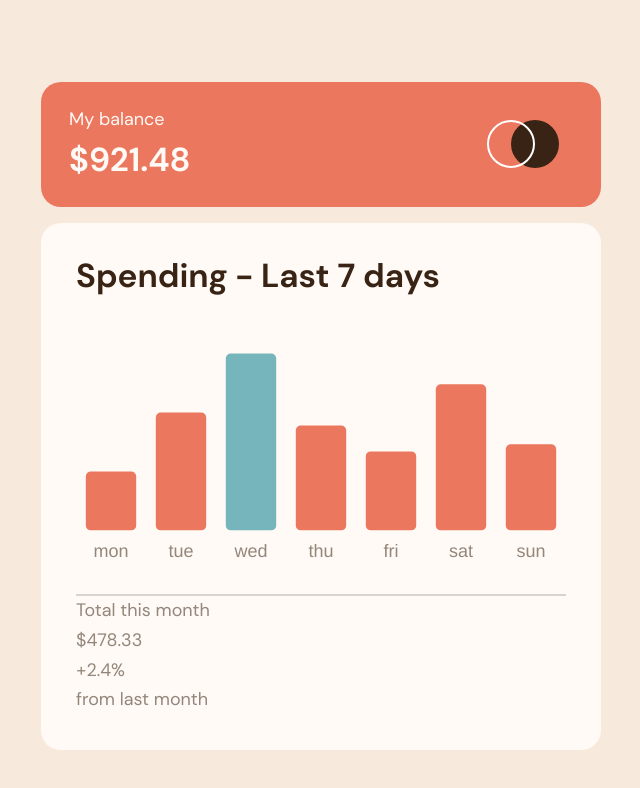
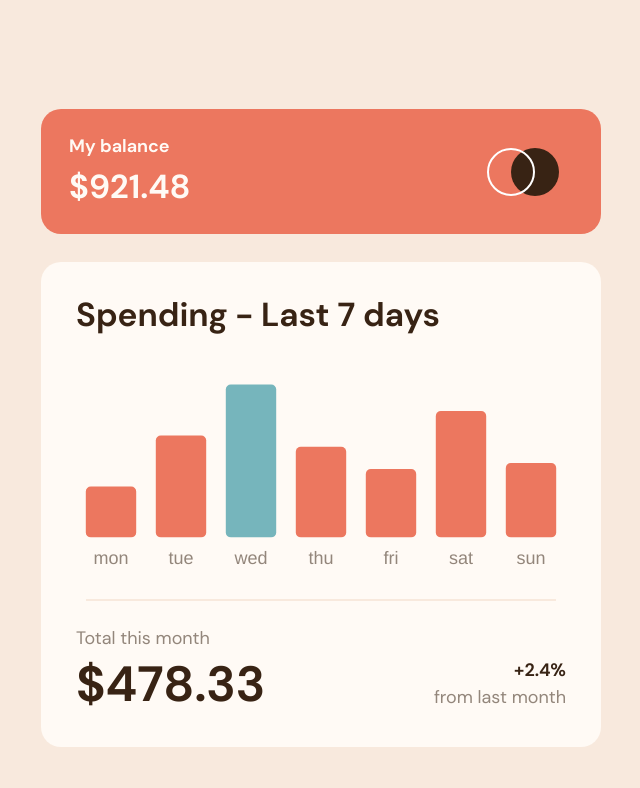
Before and after one commit to Nazhdaque/fem-expenses-chart-component, a website built with Vite: page index.html in a window 1280 px wide. Shown: the whole page, without its empty margins (319-959 px from the left). Built offline with nearby package versions, Linux system fonts and the light colour scheme.

Commit message:
some styles added, fetch & async functions added

```diff
--- a/index.html
+++ b/index.html
@@ -45,30 +45,33 @@
 
 <body>
 	<main>
-		<div class="chart-component">
-			<div class="chart-header">
+		<article class="chart-component">
+			<header class="chart-header">
 				<div>
-					<p>My balance</p>
+					<h1>My balance</h1>
 					<p class="amount">$921.48</p>
 				</div>
 				<img class="logo"
 						 src="/images/logo.svg"
 						 alt="">
-			</div>
+			</header>
 
 			<div class="chart-body">
-				<h1 class="chart-title">Spending - Last 7 days</h1>
+				<h2 class="chart-title">Spending - Last 7 days</h2>
 				<div class="chart-holder">
 					<canvas id="expenses-chart"></canvas>
 				</div>
 
-				<p>Total this month</p>
-				<p>$478.33</p>
-
-				<p>+2.4%</p>
-				<p>from last month</p>
+				<footer class="chart-footer">
+					<p>Total this month</p>
+					<p class="total">$478.33</p>
+					<div class="result">
+						<p class="percent">+2.4%</p>
+						<p>from last month</p>
+					</div>
+				</footer>
 			</div>
-		</div>
+		</article>
 	</main>
 	<script type="module"
 					src="/main.js"></script>
--- a/main.js
+++ b/main.js
@@ -1,36 +1,5 @@
 import "./style.css";
 import Chart from "chart.js/auto";
-
-const data = [
-	{
-		day: "mon",
-		amount: 17.45,
-	},
-	{
-		day: "tue",
-		amount: 34.91,
-	},
-	{
-		day: "wed",
-		amount: 52.36,
-	},
-	{
-		day: "thu",
-		amount: 31.07,
-	},
-	{
-		day: "fri",
-		amount: 23.39,
-	},
-	{
-		day: "sat",
-		amount: 43.28,
-	},
-	{
-		day: "sun",
-		amount: 25.48,
-	},
-];
 
 class chartValues {
 	constructor(data) {
@@ -64,6 +33,11 @@ class chartValues {
 				? this.chartColors.accentOnHover
 				: this.chartColors.mainOnHover
 		);
+	getFontSize = () => {
+		window.outerWidth <= 450
+			? (Chart.defaults.font.size = 12)
+			: (Chart.defaults.font.size = 18);
+	};
 	getValues = () => {
 		return {
 			tooltipTitle_hidden: () => "",
@@ -74,33 +48,36 @@ class chartValues {
 			hoverBackgroundColor: this.getHoverBgColor(),
 			chartColors: this.chartColors,
 			borderRadius: 5,
+			chartFontSize: this.getFontSize,
 		};
 	};
 }
 
+const getData = async () => {
+	const responce = await fetch("data.json");
+	const data = await responce.json();
 	const values = new chartValues(data);
-const expensesChart = values.getValues();
+	return values.getValues();
+};
 
-new Chart(document.getElementById("expenses-chart"), {
+const getChart = async () => {
+	const ctx = document.getElementById("expenses-chart");
+	const expensesChart = await getData();
+
+	new Chart(ctx, {
 		type: "bar",
 		options: {
-		aspectRatio: 1.1,
+			aspectRatio: 1.25,
 			maintainAspectRatio: false,
 			animation: true,
 			scales: {
 				x: {
-				grid: {
-					display: false,
-				},
+					grid: { display: false },
 					ticks: {
 						color: expensesChart.chartColors.xTicksColor,
-					font: {
-						size: 18,
+						font: { size: expensesChart.chartFontSize },
 					},
-				},
-				border: {
-					display: false,
-				},
+					border: { display: false },
 				},
 				y: {
 					display: false,
@@ -108,18 +85,14 @@ new Chart(document.getElementById("expenses-chart"), {
 				},
 			},
 			plugins: {
-			legend: {
-				display: false,
-			},
+				legend: { display: false },
 				tooltip: {
 					caretSize: 0,
 					caretPadding: 8,
 					yAlign: "bottom",
 					xAlign: "center",
 					displayColors: false,
-				callbacks: {
-					title: expensesChart.tooltipTitle_hidden,
-				},
+					callbacks: { title: expensesChart.tooltipTitle_hidden },
 					bodyColor: expensesChart.chartColors.tooltipBodyColor,
 					backgroundColor: expensesChart.chartColors.tooltipBgColor,
 					bodyFont: {
@@ -127,7 +100,6 @@ new Chart(document.getElementById("expenses-chart"), {
 						weight: "500",
 					},
 					padding: 10,
-				cornerRadius: 7,
 				},
 			},
 		},
@@ -146,3 +118,6 @@ new Chart(document.getElementById("expenses-chart"), {
 			],
 		},
 	});
+};
+
+getChart();
--- a/style.css
+++ b/style.css
@@ -16,26 +16,30 @@
 :root {
 	--max-content-width: 35rem;
 
-	--soft-red: hsl(10, 79%, 65%);
-	--cyan: hsl(186, 34%, 60%);
+	--clr-primary-100: hsl(10, 79%, 65%);
+	--clr-primary-300: hsl(186, 34%, 60%);
 
-	--dark-brown: hsl(25, 47%, 15%);
-	--medium-brown: hsl(28, 10%, 53%);
-	--cream: hsl(27, 66%, 92%);
-	--very-pale-orange: hsl(33, 100%, 98%);
+	--clr-neutral-900: hsl(25, 47%, 15%);
+	--clr-neutral-600: hsl(28, 10%, 53%);
+	--clr-neutral-200: hsl(27, 66%, 92%);
+	--clr-neutral-100: hsl(33, 100%, 98%);
 
 	--ff-primary: "DM Sans", sans-serif;
 	--fs-400: 1.125rem;
 	--fs-800: calc(var(--fs-400) * 1.85);
+	--fs-900: calc(var(--fs-400) * 2.75);
 
 	--fw-regular: 400;
 	--fw-bold: 700;
 
-	--lh-reg: 1.65;
-	--lh-min: 1.1;
+	--lh-reg: 1.1;
 
 	--border-raduis: 1.25rem;
-	--padding: 1.75rem;
+
+	--spacing-2xl: calc(var(--spacing-md) * 2);
+	--spacing-xl: calc(var(--spacing-md) * 1.5);
+	--spacing-lg: calc(var(--spacing-md) * 1.25);
+	--spacing-md: 1.75rem;
 }
 
 *,
@@ -43,6 +47,7 @@
 *::after {
 	box-sizing: border-box !important;
 	margin: 0;
+	font-size: inherit;
 }
 
 img,
@@ -57,10 +62,10 @@ body {
 	font-family: var(--ff-primary);
 	font-weight: var(--fw-regular);
 	font-size: var(--fs-400);
-	color: var(--clr-neutral-100-solid);
+	color: var(--clr-neutral-600);
 	line-height: var(--lh-reg);
-	background-color: var(--cream);
-	padding: 1rem;
+	background-color: var(--clr-neutral-200);
+	padding: var(--spacing-md);
 }
 
 main {
@@ -71,54 +76,90 @@ main {
 }
 
 .chart-component {
-	display: grid;
-	gap: 1rem;
 	width: min(var(--max-content-width), 100%);
 }
+
 .chart-component > * {
 	border-radius: var(--border-raduis);
 }
 
+/* chart-header */
+.chart-header {
+	background: var(--clr-primary-100);
+	color: var(--clr-neutral-100);
+	padding: var(--spacing-md) var(--spacing-xl) var(--spacing-md)
+		var(--spacing-md);
+	display: flex;
+	justify-content: space-between;
+	align-items: center;
+	margin-bottom: var(--spacing-md);
+}
+
+.amount {
+	font-size: var(--fs-800);
+	font-weight: var(--fw-bold);
+	margin-top: 0.75rem;
+}
+
+.logo {
+	height: 70%;
+}
+
+/* chart-body */
+.chart-body {
+	background-color: var(--clr-neutral-100);
+	padding: var(--spacing-lg);
+}
+
+.chart-title {
+	color: var(--clr-neutral-900);
+	font-size: var(--fs-800);
+}
+
 .chart-holder {
 	width: 100%;
-	padding-bottom: var(--padding);
-	border-bottom: 2px solid hsl(28, 10%, 83%);
+	padding-bottom: var(--spacing-2xl);
+	position: relative;
+}
+.chart-holder::before {
+	position: absolute;
+	content: "";
+	left: 0;
+	right: 0;
+	bottom: var(--spacing-md);
+	margin-inline: auto;
+	width: 96%;
+	height: 2px;
+	background-color: var(--clr-neutral-200);
 }
 
 #expenses-chart {
 	height: 100%;
 }
 
-.chart-header {
-	background: var(--soft-red);
-	color: var(--very-pale-orange);
-	padding: var(--padding) calc(var(--padding) * 1.5) var(--padding)
-		var(--padding);
-	display: flex;
-	justify-content: space-between;
-	align-items: center;
-	line-height: var(--lh-min);
+/* chart-footer */
+.chart-footer {
+	display: grid;
+	gap: 0.5rem var(--spacing-md);
+	grid-auto-flow: column;
+	grid-template-columns: repeat(2, 1fr);
+	grid-template-rows: repeat(2, min-content);
+	background-color: var(--clr-neutral-100);
 }
 
-.logo {
-	height: 70%;
+.result {
+	grid-row: 2;
+	display: grid;
+	place-items: center end;
 }
 
-.chart-body {
-	background-color: var(--very-pale-orange);
-	padding: calc(var(--padding) * 1.25);
-	color: var(--medium-brown);
+.total {
+	font-size: var(--fs-900);
+	font-weight: var(--fw-bold);
+	color: var(--clr-neutral-900);
 }
 
-.chart-title {
-	color: var(--dark-brown);
-	font-size: var(--fs-800);
-	line-height: var(--lh-min);
+.percent {
+	color: var(--clr-neutral-900);
+	font-weight: var(--fw-bold);
 }
-
-.amount {
-	font-size: var(--fs-800);
-	font-weight: var(--fw-bold);
-	line-height: var(--lh-min);
-	margin-top: 0.75rem;
-}
```
Also changed, not shown: public/data.json (renamed from data.json). Lines whose indentation alone changed are shown as unchanged.
